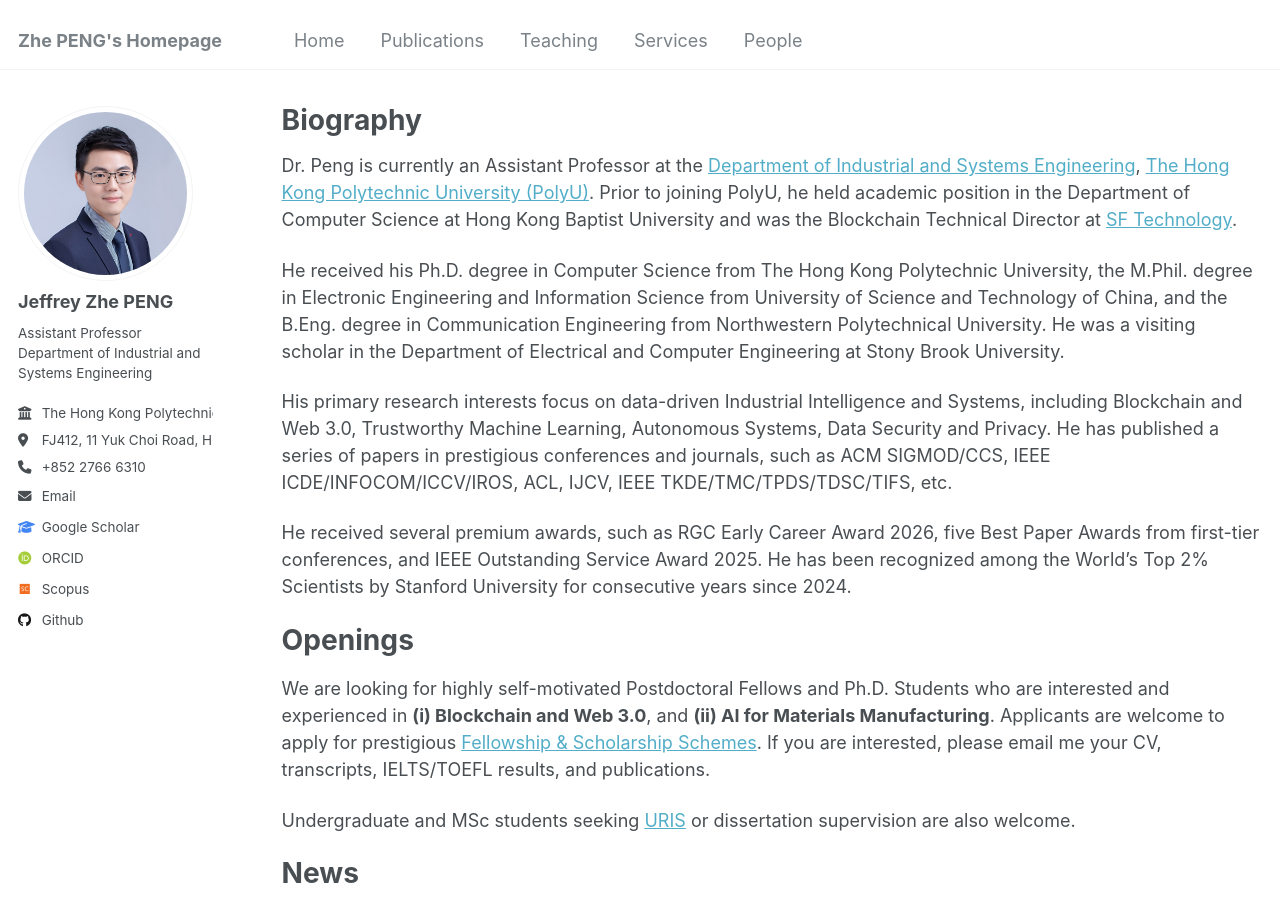
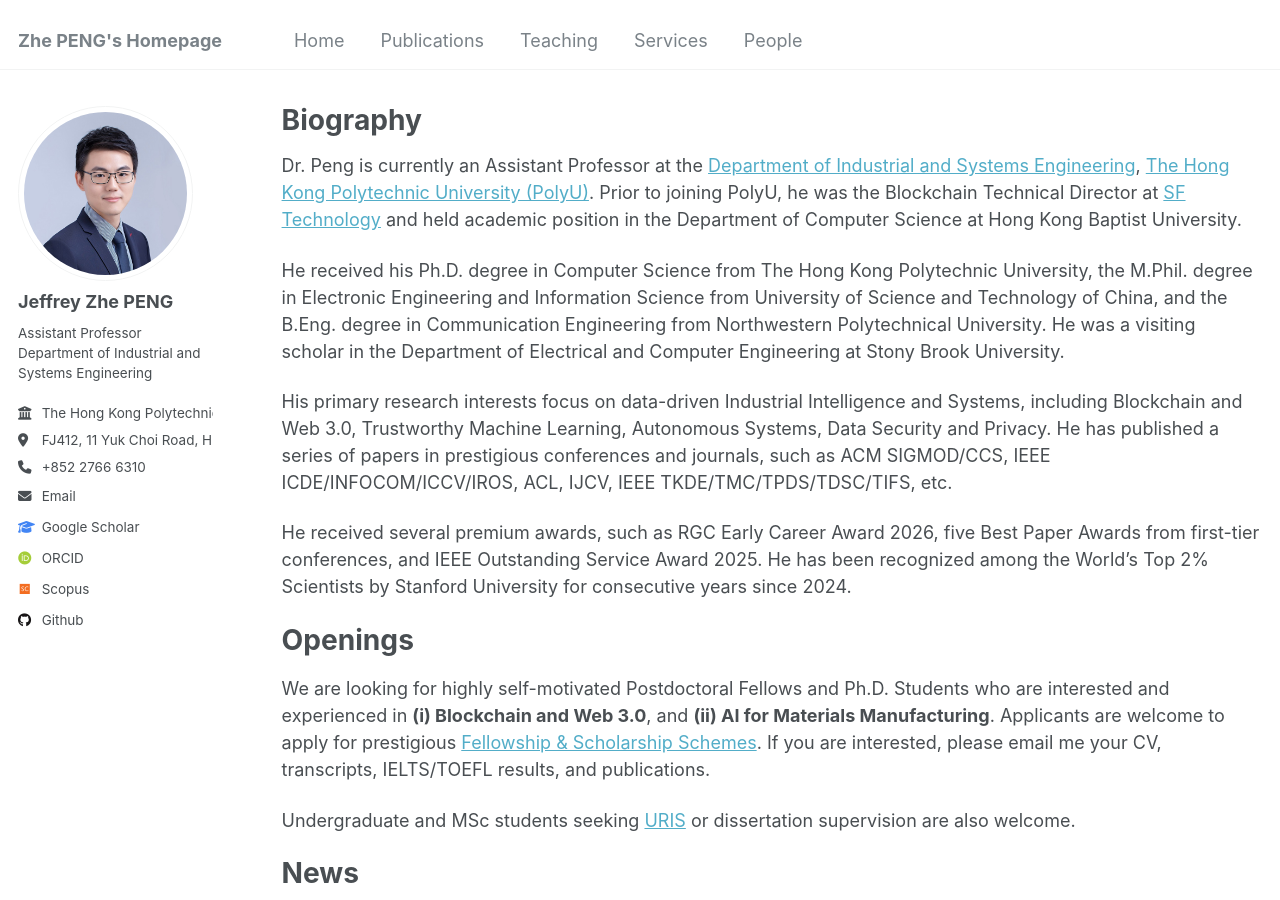
Before and after one commit to PENG-Zhe/peng-zhe.github.io, a Jekyll site: the page built from _pages/about.md, in a window 1280 px wide and 900 px high. Built offline with Jekyll 4.4.1, drawn with Linux system fonts in a browser that asks for light colours; some web fonts are replaced.

```diff
--- a/_pages/about.md
+++ b/_pages/about.md
@@ -14,7 +14,7 @@ Prior to joining ISE, he held academic position in the Department of Computer Sc
 He received his Ph.D. degree in Computer Science from The Hong Kong Polytechnic University under the supervision of [Prof. Bin Xiao](https://www4.comp.polyu.edu.hk/~csbxiao/){:target="_blank"}, the M.Phil. degree in Electronic Engineering and Information Science from University of Science and Technology of China, and the B.Eng. degree in Communication Engineering from Northwestern Polytechnical University. He was a visiting scholar in the Department of Electrical and Computer Engineering at Stony Brook University, supervised by [Prof. Yuanyuan Yang](https://www.ece.stonybrook.edu/~yang/){:target="_blank"}.
 -->
 
-Dr. Peng is currently an Assistant Professor at the [Department of Industrial and Systems Engineering](https://www.polyu.edu.hk/ise/){:target="_blank"}, [The Hong Kong Polytechnic University (PolyU)](https://www.polyu.edu.hk/){:target="_blank"}. Prior to joining PolyU, he held academic position in the Department of Computer Science at Hong Kong Baptist University and was the Blockchain Technical Director at [SF Technology](https://www.sf-tech.com.cn){:target="_blank"}.
+Dr. Peng is currently an Assistant Professor at the [Department of Industrial and Systems Engineering](https://www.polyu.edu.hk/ise/){:target="_blank"}, [The Hong Kong Polytechnic University (PolyU)](https://www.polyu.edu.hk/){:target="_blank"}. Prior to joining PolyU, he was the Blockchain Technical Director at [SF Technology](https://www.sf-tech.com.cn){:target="_blank"} and held academic position in the Department of Computer Science at Hong Kong Baptist University.
 
 He received his Ph.D. degree in Computer Science from The Hong Kong Polytechnic University, the M.Phil. degree in Electronic Engineering and Information Science from University of Science and Technology of China, and the B.Eng. degree in Communication Engineering from Northwestern Polytechnical University. He was a visiting scholar in the Department of Electrical and Computer Engineering at Stony Brook University.
 
```
